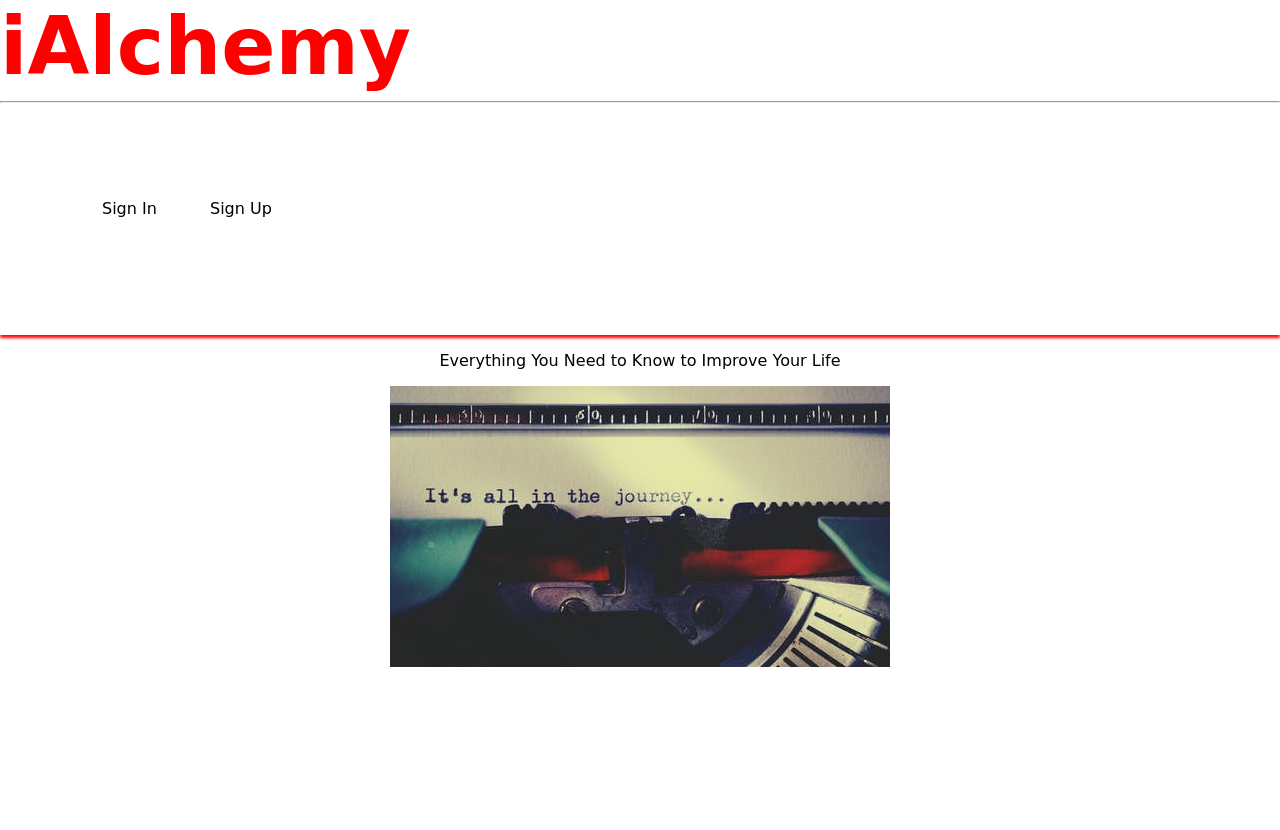
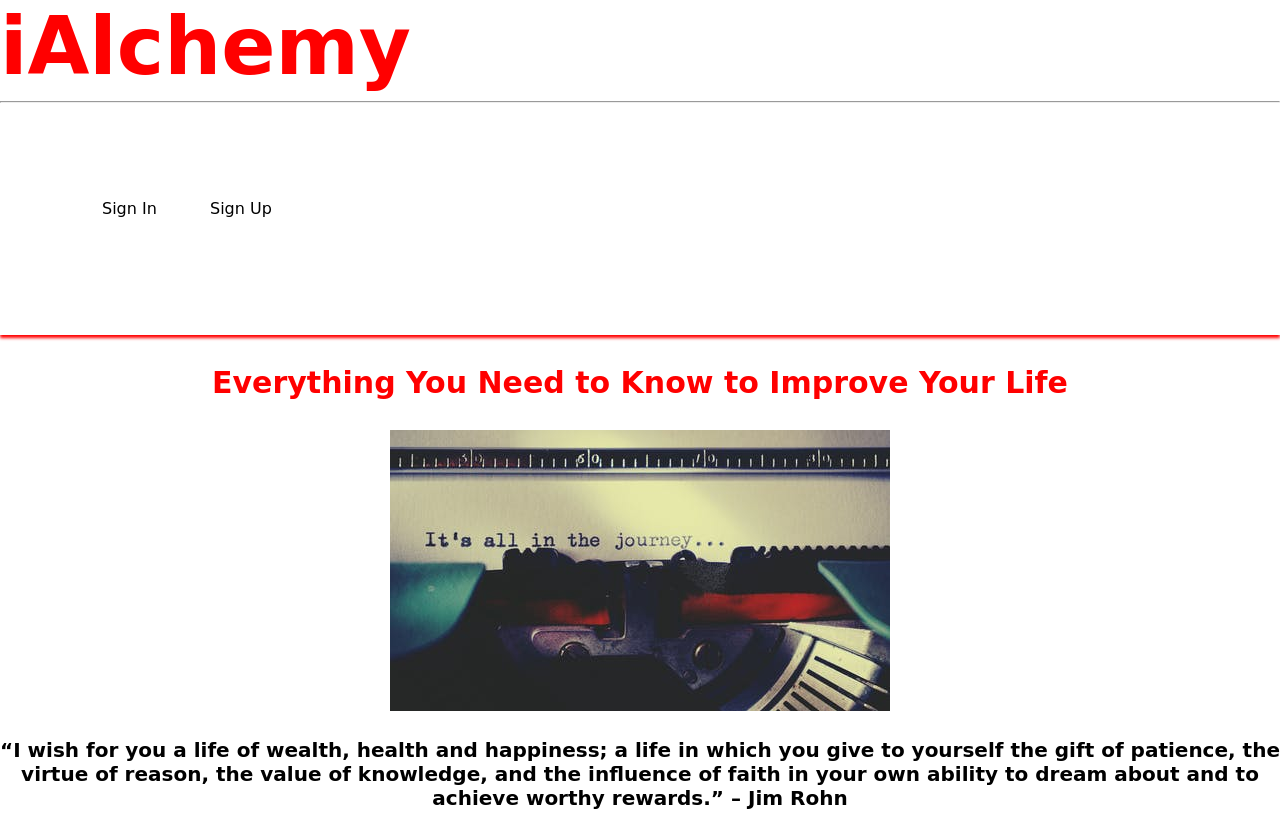
Before and after one commit to EEDS90/Personal-Development, a React (Create React App) app in the folder client/: page /Home in a window 1280 px wide. Before the commit the page ends 800 px from the top, so only its background shows below. Built offline with nearby package versions, Linux system fonts and the light colour scheme; no server answers; sample sign-in values are in the browser's storage.

Commit message:
home css completed

```diff
--- a/client/src/screens/Home.css
+++ b/client/src/screens/Home.css
@@ -1,7 +1,14 @@
 .container2 {
-
+  font-weight: 700;
+  font-size: 30px;
+  color: rgb(255, 0, 0);
 }
 
 .image {
   font-family: "Comic Sans MS", cursive, sans-serif;
 }
+
+.quote {
+  font-size: 20px;
+  color: black;
+}
--- a/client/src/screens/Home.jsx
+++ b/client/src/screens/Home.jsx
@@ -10,6 +10,13 @@ export default function Home() {
 
         <div>
           <img id="image1" src="/assets2/Journey.jpeg" />
+          <p className="quote">
+            “I wish for you a life of wealth, health and happiness; a life in
+            which you give to yourself the gift of patience, the virtue of
+            reason, the value of knowledge, and the influence of faith in your
+            own ability to dream about and to achieve worthy rewards.” – Jim
+            Rohn
+          </p>
         </div>
       </div>
     </div>
```
Also changed, not shown: 1 other file (tests, documents, lock files or other folders).
